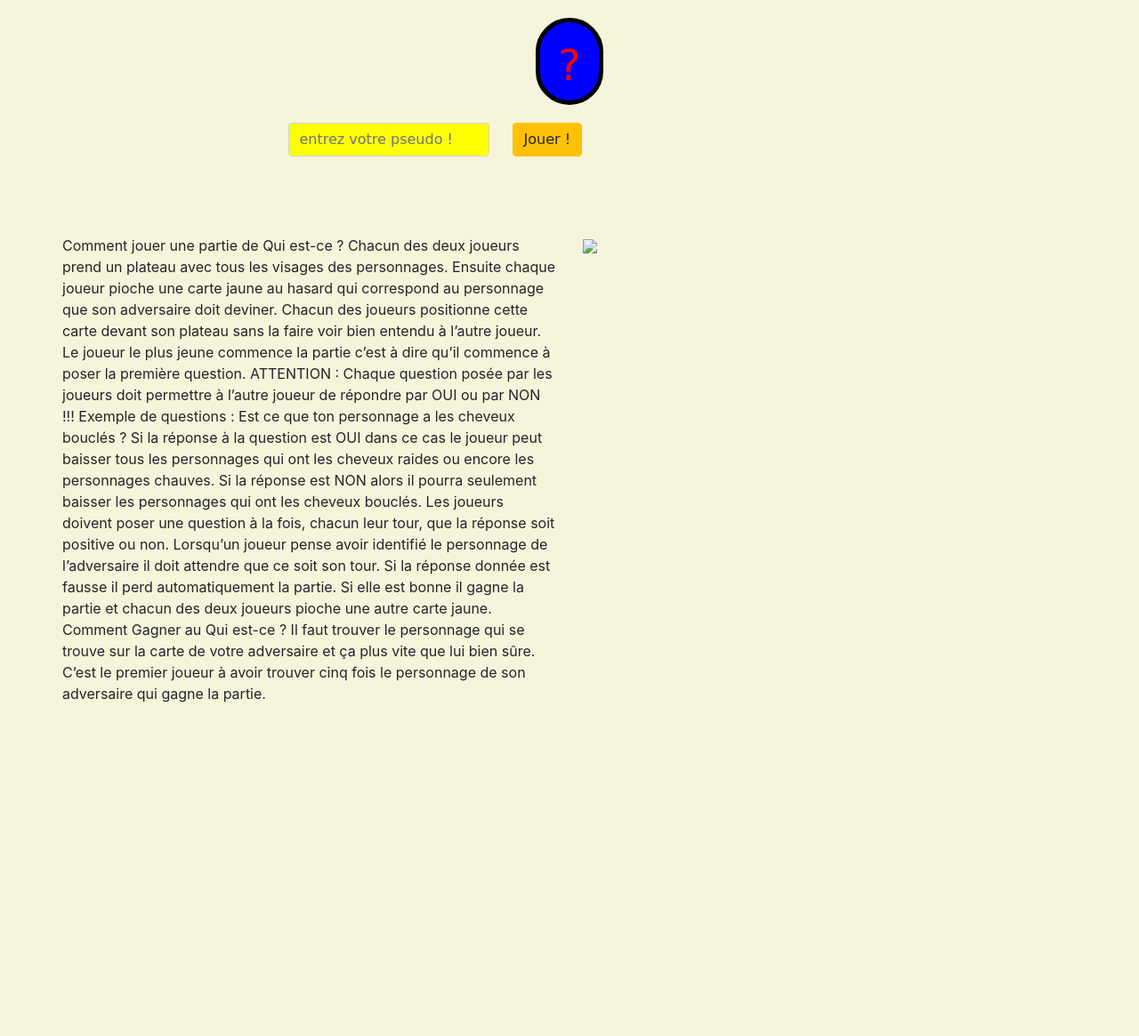
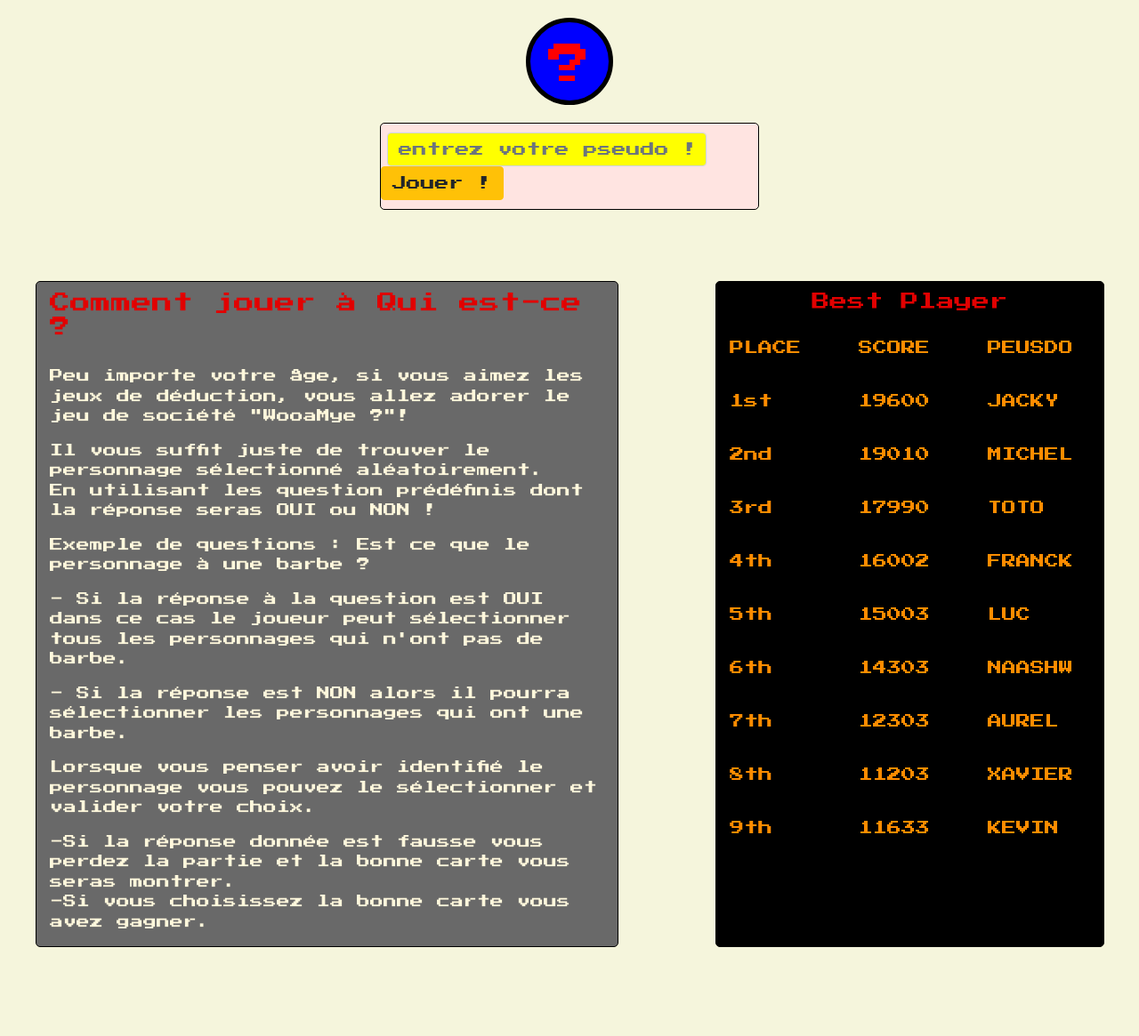
Before and after one commit to atomik67200/Wooamye, a PHP site: template src/View/Client/index.html.twig in a window 1280 px wide. Shown: the whole page at 89% size. Before the commit the page ends 790 px from the top, so only its background shows below. Run offline with PHP 8.4, Linux system fonts and the light colour scheme; the template is opened without the code that fills it, so the values that code supplies are empty; some libraries are stand-ins or nearby versions.

Commit message:
création de la page 1 pour le joueur

```diff
--- a/src/View/Client/index.html.twig
+++ b/src/View/Client/index.html.twig
@@ -1,7 +1,7 @@
 {% extends 'layout.html.twig' %}
 
 {% block stylesheet %}
-
+  <link href="https://fonts.googleapis.com/css?family=Press+Start+2P" rel="stylesheet">
   <link rel="stylesheet" href="/assets/css/index.css">
 {% endblock %}
 
@@ -22,7 +22,7 @@
 {% block content %}
 
 
-<div class="container">
+  <div class="container-fluid">
 
     <div class="row justify-content-md-center">
       <div class="col-md-auto">
@@ -31,62 +31,81 @@
     </div>
 
     <div class="row justify-content-around">
-    <div class="col-md-7">
+      <div class="play col-md-4">
         <div class="row test">
-        <form class="form-inline" action="/decks" type="GET" >
+          <form class="form-inline" action="/decks" type="GET">
 
-
-
-          <div class="form-group mx-sm-3 mb-2">
+            <div class="form-group">
               <input type="text" class="form-control" placeholder="entrez votre pseudo !">
             </div>
 
-          <button type="submit" class="btn btn-warning mb-2">Jouer ! </button>
+            <button type="submit" class="btn btn-warning "> Jouer ! </button>
+
           </form>
       </div>
     </div>
 
     <div class="row">
-    <div class="col-md-6" style="margin-top: 10vh;">
-      <p>Comment jouer une partie de Qui est-ce ?
-Chacun des deux joueurs prend un plateau avec tous les visages des personnages.
+        <div class="regles col-md-6 col-offset-1" style="margin-top: 10vh;">
+          <h4 class="titre">Comment jouer à Qui est-ce ?</h4><br>
 
-Ensuite chaque joueur pioche une carte jaune au hasard qui correspond au personnage que son adversaire doit deviner. Chacun des joueurs positionne cette carte devant son plateau sans la faire voir bien entendu à l’autre joueur.
+          <p>Peu importe votre âge, si vous aimez les jeux de déduction, vous allez adorer le jeu de société "WooaMye ?"!</p>
 
-Le joueur le plus jeune commence la partie c’est à dire qu’il commence à poser la première question.
+          <p>Il vous suffit juste de trouver le personnage sélectionné aléatoirement.<br>En utilisant les question prédéfinis dont la réponse seras OUI ou NON !</p>
 
-ATTENTION : Chaque question posée par les joueurs doit permettre à l’autre joueur de répondre par OUI ou par NON !!!
+          <p>Exemple de questions : Est ce que le personnage à une barbe ?</p>
 
-Exemple de questions : Est ce que ton personnage a les cheveux bouclés ?
+          <p>- Si la réponse à la question est OUI dans ce cas le joueur peut sélectionner tous les personnages qui n'ont pas de barbe.</p>
+          <p>- Si la réponse est NON alors il pourra sélectionner les personnages qui ont une barbe.</p>
 
-Si la réponse à la question est OUI dans ce cas le joueur peut baisser tous les personnages qui ont les cheveux raides ou encore les personnages chauves.
-
-Si la réponse est NON alors il pourra seulement baisser les personnages qui ont les cheveux bouclés.
-
-Les joueurs doivent poser une question à la fois, chacun leur tour, que la réponse soit positive ou non.
-
-Lorsqu’un joueur pense avoir identifié le personnage de l’adversaire il doit attendre que ce soit son tour. Si la réponse donnée est fausse il perd automatiquement la partie. Si elle est bonne il gagne la partie et chacun des deux joueurs pioche une autre carte jaune.
-
-Comment Gagner au Qui est-ce ?
-Il faut trouver le personnage qui se trouve sur la carte de votre adversaire et ça plus vite que lui bien sûre.
-
-C’est le premier joueur à avoir trouver cinq fois le personnage de son adversaire qui gagne la partie.</p>
-
+          <p>Lorsque vous penser avoir identifié le personnage vous pouvez le sélectionner et valider votre choix.</p>
+          <p>-Si la réponse donnée est fausse vous perdez
+          la partie et la bonne carte vous seras montrer.<br> -Si vous choisissez la bonne carte vous avez gagner.</p>
         </div>
 
-    <div class="col-md-6" style="margin-top: 10vh;">
-    <a href="https://placeholder.com"><img src="http://via.placeholder.com/350x500"></a>
+          <div class="scoring col-md-4 offset-md-1" style="margin-top: 10vh">
+            <h5>Best Player</h5>
+              <div class="row">
+                <div class="col-3">
+                  <p class="player" >PLACE</p>
+                  <p class="player" >1st</p>
+                  <p class="player" >2nd</p>
+                  <p class="player" >3rd</p>
+                  <p class="player" >4th</p>
+                  <p class="player" >5th</p>
+                  <p class="player" >6th</p>
+                  <p class="player" >7th</p>
+                  <p class="player" >8th</p>
+                  <p class="player" >9th</p>
+                </div>
+                <div class="col-3 offset-1">
+                  <p class="player" > SCORE</p>
+                  <p class="player" > 19600</p>
+                  <p class="player" > 19010</p>
+                  <p class="player" > 17990</p>
+                  <p class="player" > 16002</p>
+                  <p class="player" > 15003</p>
+                  <p class="player" > 14303</p>
+                  <p class="player" > 12303</p>
+                  <p class="player" > 11203</p>
+                  <p class="player" > 11633</p>
+                </div>
+                <div class="col-3 offset-1">
+                  <p class="player" > PEUSDO</p>
+                  <p class="player" > JACKY</p>
+                  <p class="player" > MICHEL</p>
+                  <p class="player" > TOTO</p>
+                  <p class="player" > FRANCK</p>
+                  <p class="player" > LUC</p>
+                  <p class="player" > NAASHW</p>
+                  <p class="player" > AUREL</p>
+                  <p class="player" > XAVIER</p>
+                  <p class="player" > KEVIN</p>
+                </div>
+              </div>
+          </div>
 
     </div>
   </div>
 
-</div>
-
-
-
-
-</div>
-
-
-
 {% endblock %}
```
Also changed, not shown: src/Controller/ClientController.php (+4 -6 lines). Lines whose indentation alone changed are shown as unchanged.
